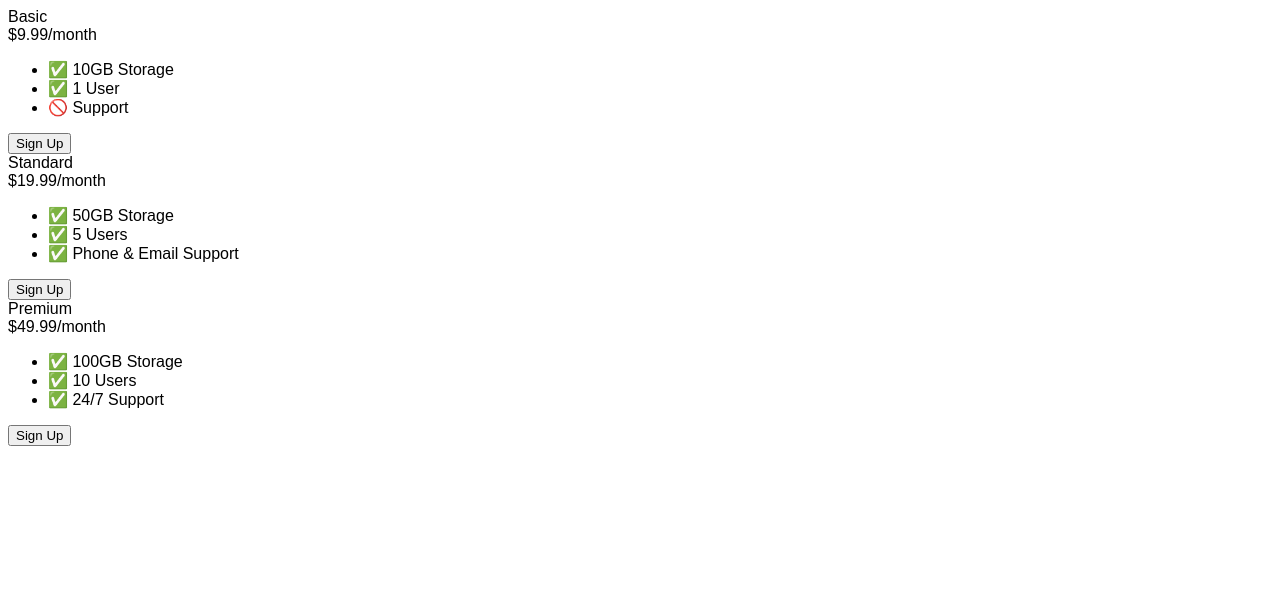
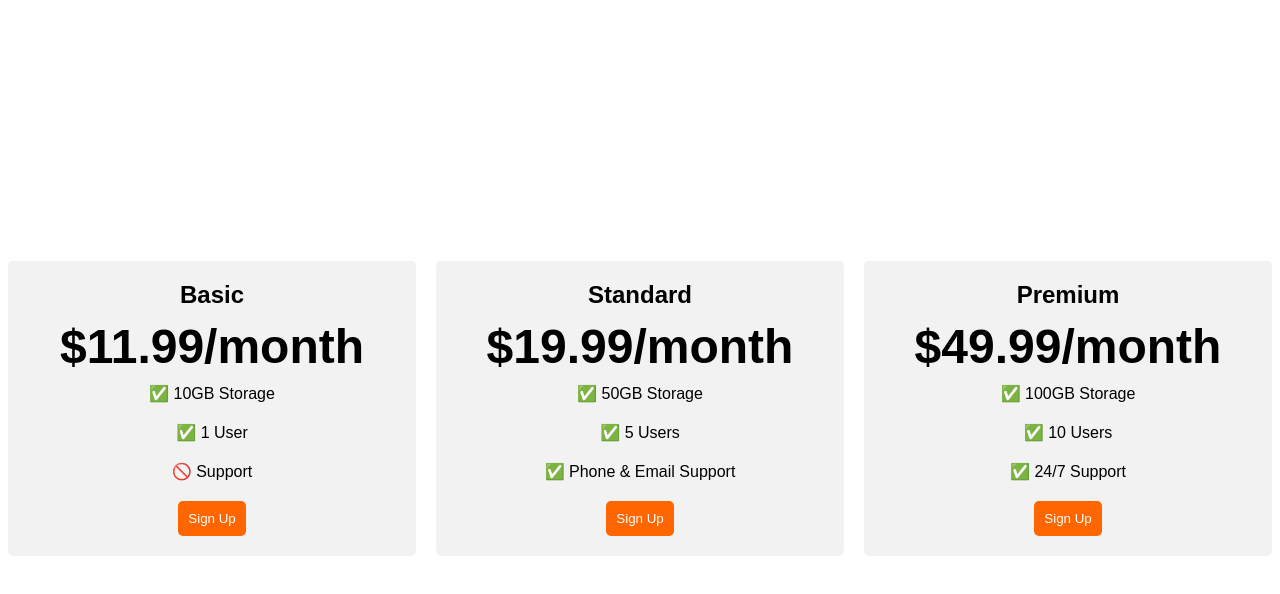
Before and after one commit to zebu12/htdocs, a plain HTML site: page Web Development Projects/9.4+Flexbox+Pricing+Table+Project/index.html in a window 1280 px wide. Drawn offline with Linux system fonts and the light colour scheme; a web font is replaced by a local one.

Commit message:
9.4 done

```diff
--- a/Web Development Projects/9.4+Flexbox+Pricing+Table+Project/index.html
+++ b/Web Development Projects/9.4+Flexbox+Pricing+Table+Project/index.html
@@ -12,9 +12,58 @@
       body {
         font-family: "Sono", sans-serif;
       }
+      .pricing-container{
+        display: flex;
+        gap: 20px;
+        justify-content: center;
+        align-items: center;
+        height: 100vh;
+
+
+
+      }
+      .pricing-plan{
+        flex: 1;
+        max-width: 400px;
+        background-color: #f2f2f2;
+        text-align: center;
+        padding: 20px;
+        border-radius: 5px;
+      }
+      .plan-features{
+        list-style-type: none;
+        padding: 0;
+        margin: 0;
+      }
+      .plan-features li{
+        margin-bottom: 20px;
+      }
+      .plan-button{
+        background-color: #ff6600;
+        color: white;
+        border: 0px;
+        border-radius: 5px;
+        padding: 10px;
+
+      }
+      .plan-title {
+        font-size: 24px;
+        font-weight: bold;
+        margin-bottom: 10px;
+      }
+      .plan-price{
+        font-size: 48px;
+        font-weight: bold;
+        margin-bottom: 10px;
+      }
+
 
       /* Hint: What can you do with a media query and flexbox? */
       @media (max-width: 1250px) {
+        .pricing-container {
+        flex-direction: column;
+        height: 100%;
+      }
       }
     </style>
   </head>
@@ -23,7 +72,7 @@
     <div class="pricing-container">
       <div class="pricing-plan">
         <div class="plan-title">Basic</div>
-        <div class="plan-price">$9.99/month</div>
+        <div class="plan-price">$11.99/month</div>
         <ul class="plan-features">
           <li>✅ 10GB Storage</li>
           <li>✅ 1 User</li>
```
